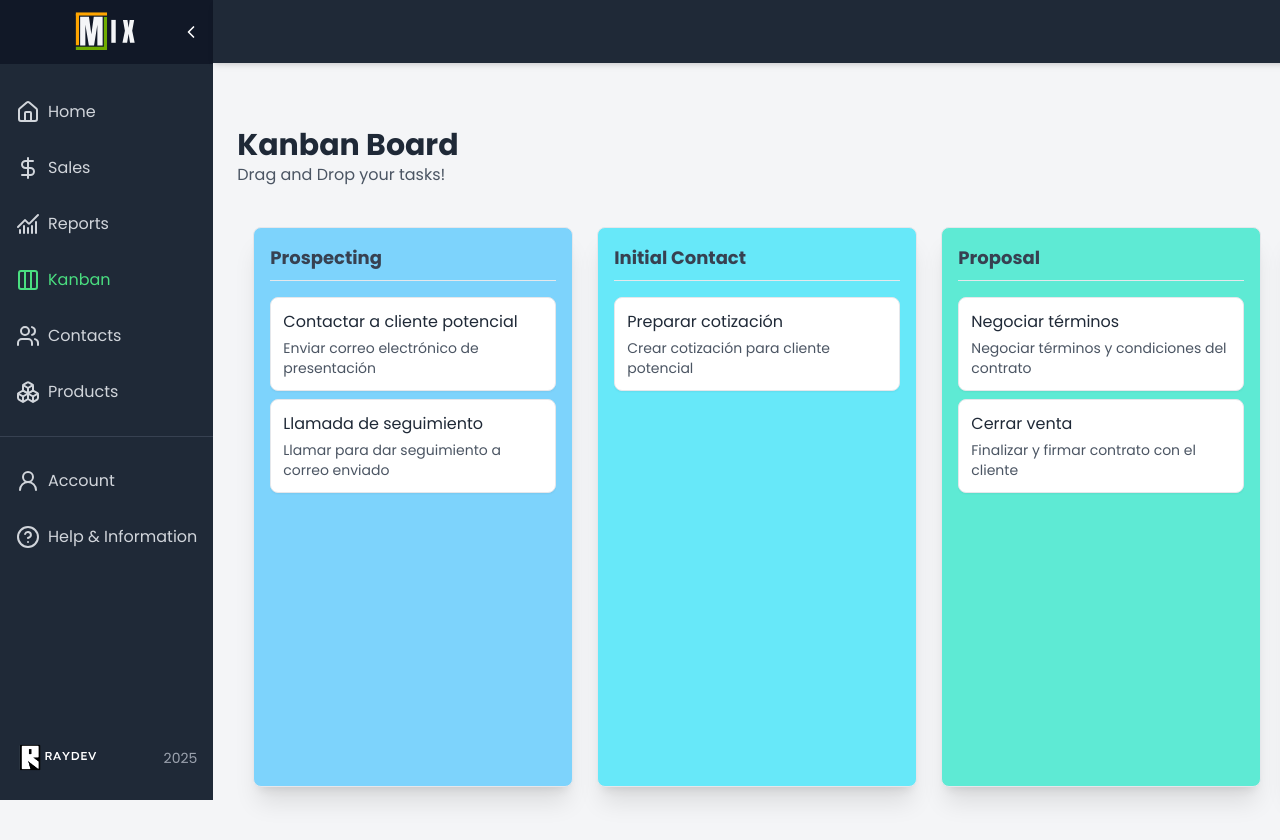
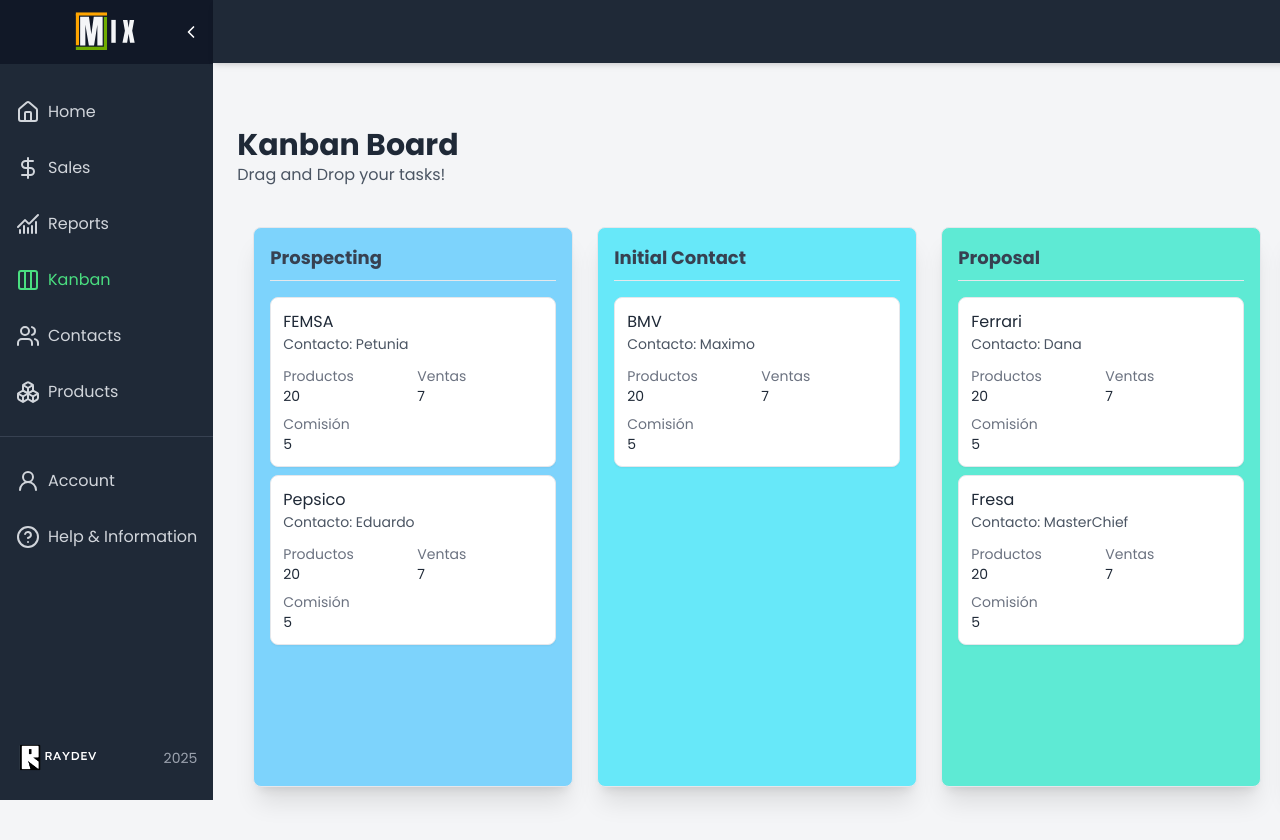
Before and after one commit to BlueE-05/MIX, a Next.js app in the folder MIX-Frontend/: page /crm/kanban in a window 1280 px wide. Shown: the top 840 px of the page. Built offline with nearby package versions, Linux system fonts and the light colour scheme.

Commit message:
Kanban: Modificacion en la informacion que se presenta en cada tarjeta

```diff
--- a/MIX-Frontend/src/components/Kanban/Card.tsx
+++ b/MIX-Frontend/src/components/Kanban/Card.tsx
@@ -13,7 +13,7 @@ interface CardProps {
 }
 
 const Card: React.FC<CardProps> = ({ task, onDelete, onDragStart, onDragEnd}) => {
-  const { title, description } = task;
+  const { ContactName, Enterprise, TotalProducts , TotalSale , TotalComission } = task;
 
   return (
     <div
@@ -24,19 +24,35 @@ const Card: React.FC<CardProps> = ({ task, onDelete, onDragStart, onDragEnd}) =>
     >
       {/* Contenido de la tarjeta */}
       <div className="flex justify-between items-start mb-1">
-        <h3 className="font-medium text-gray-800 break-words mr-6">{title}</h3>
+        <div>
+          <h3 className="font-medium text-gray-800 break-words mr-6">{Enterprise}</h3>
+          {ContactName && (
+            <p className="text-sm text-gray-600">Contacto: {ContactName}</p>
+          )}
+        </div>
         <button
           onClick={onDelete}
           className="absolute top-1 right-1 p-1 opacity-0 group-hover:opacity-100 hover:bg-gray-100 rounded-full text-gray-400 hover:text-red-500 transition-opacity"
-          aria-label={`Eliminar tarea ${title}`}
+          aria-label={`Eliminar ${Enterprise}`}
         >
           <X className="w-4 h-4" />
         </button>
       </div>
 
-      {description && (
-        <p className="text-sm text-gray-600 mt-1 break-words">{description}</p>
-      )}
+      <div className="grid grid-cols-2 gap-2 mt-3">
+        <div>
+          <p className="text-sm font-medium text-gray-500">Productos</p>
+          <p className="text-sm text-gray-800">{TotalProducts}</p>
+        </div>
+        <div>
+          <p className="text-sm font-medium text-gray-500">Ventas</p>
+          <p className="text-sm text-gray-800">{TotalSale}</p>
+        </div>
+        <div>
+          <p className="text-sm font-medium text-gray-500">Comisión</p>
+          <p className="text-sm text-gray-800">{TotalComission}</p>
+        </div>
+      </div>
     </div>
   );
 };
--- a/MIX-Frontend/src/components/Kanban/KanbanBoard.tsx
+++ b/MIX-Frontend/src/components/Kanban/KanbanBoard.tsx
@@ -18,27 +18,27 @@ const columnColors: { [key: string]: string } = {
 
 const initialColumns: { [key: string]: Task[] } = {
   'Prospecting': [
-    { id: 1, title: 'Contactar a cliente potencial', description: 'Enviar correo electrónico de presentación' },
-    { id: 2, title: 'Llamada de seguimiento', description: 'Llamar para dar seguimiento a correo enviado' },
+    { id: 1, ContactName: "Petunia", Enterprise: 'FEMSA', TotalProducts: 20 , TotalSale: 7 , TotalComission: 5 },
+    { id: 2, ContactName: "Eduardo", Enterprise: 'Pepsico', TotalProducts: 20 , TotalSale: 7 , TotalComission: 5 }
   ],
   'Initial Contact': [
-    { id: 3, title: 'Preparar cotización', description: 'Crear cotización para cliente potencial' },
+    { id: 3, ContactName: "Maximo", Enterprise: 'BMV', TotalProducts: 20 , TotalSale: 7 , TotalComission: 5 }
   ],
   'Proposal': [
-    { id: 4, title: 'Negociar términos', description: 'Negociar términos y condiciones del contrato' },
-    { id: 5, title: 'Cerrar venta', description: 'Finalizar y firmar contrato con el cliente' },
+    { id: 4, ContactName: "Dana", Enterprise: 'Ferrari', TotalProducts: 20 , TotalSale: 7 , TotalComission: 5 },
+    { id: 5, ContactName: "MasterChief", Enterprise: 'Fresa', TotalProducts: 20 , TotalSale: 7 , TotalComission: 5 }
   ],
   'Negotiation': [
-    { id: 6, title: 'Negociar términos', description: 'Negociar términos y condiciones del contrato' },
-    { id: 7, title: 'Cerrar venta', description: 'Finalizar y firmar contrato con el cliente' },
+    { id: 6, ContactName: "Daniel", Enterprise: 'Bugati', TotalProducts: 20 , TotalSale: 7 , TotalComission: 5 },
+    { id: 7, ContactName: "Estefania", Enterprise: 'Pepinillo', TotalProducts: 20 , TotalSale: 7 , TotalComission: 5 }
   ],
   'Closing': [
-    { id: 8, title: 'Negociar términos', description: 'Negociar términos y condiciones del contrato' },
-    { id: 9, title: 'Cerrar venta', description: 'Finalizar y firmar contrato con el cliente' },
+    { id: 8, ContactName: "Sandino", Enterprise: 'Maseca', TotalProducts: 20 , TotalSale: 7 , TotalComission: 5 },
+    { id: 9, ContactName: "Esteban", Enterprise: 'Hambre', TotalProducts: 20 , TotalSale: 7 , TotalComission: 5 }
   ],
   'Cancelled': [
-    { id: 10, title: 'Negociar términos', description: 'Negociar términos y condiciones del contrato' },
-    { id: 11, title: 'Cerrar venta', description: 'Finalizar y firmar contrato con el cliente' },
+    { id: 10, ContactName: "Fatima", Enterprise: 'Trebol', TotalProducts: 20 , TotalSale: 7 , TotalComission: 5 },
+    { id: 11, ContactName: "Carlos", Enterprise: 'Comida', TotalProducts: 20 , TotalSale: 7 , TotalComission: 5 },
   ],
 };
 
```
Also changed, not shown: MIX-Frontend/src/components/Kanban/types.ts (+6 -3 lines).
